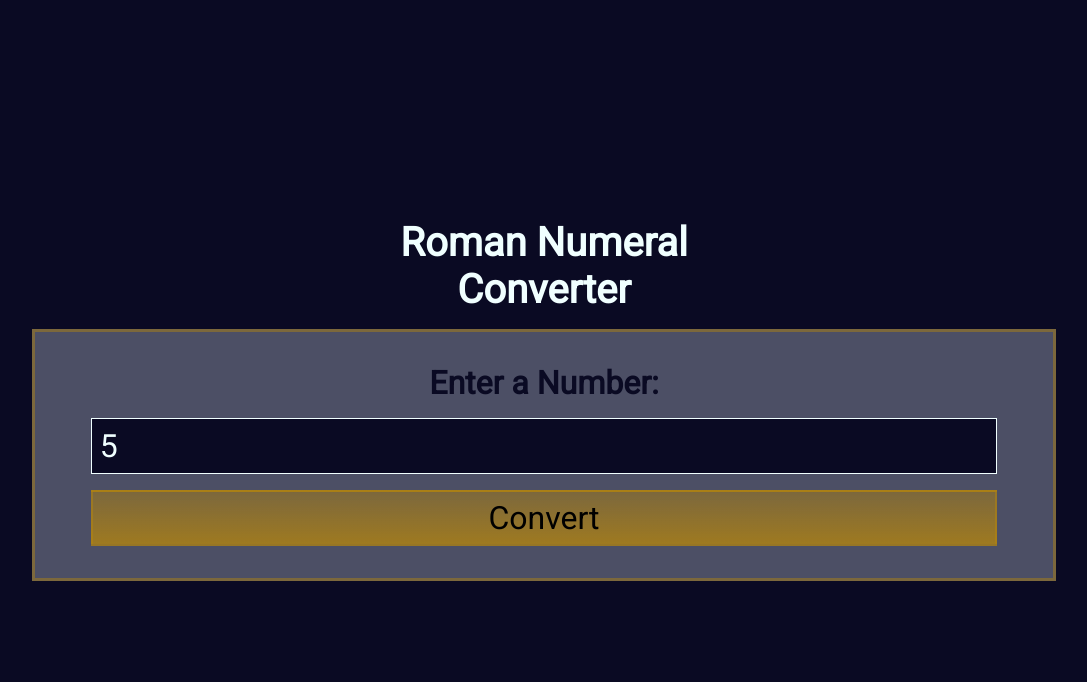
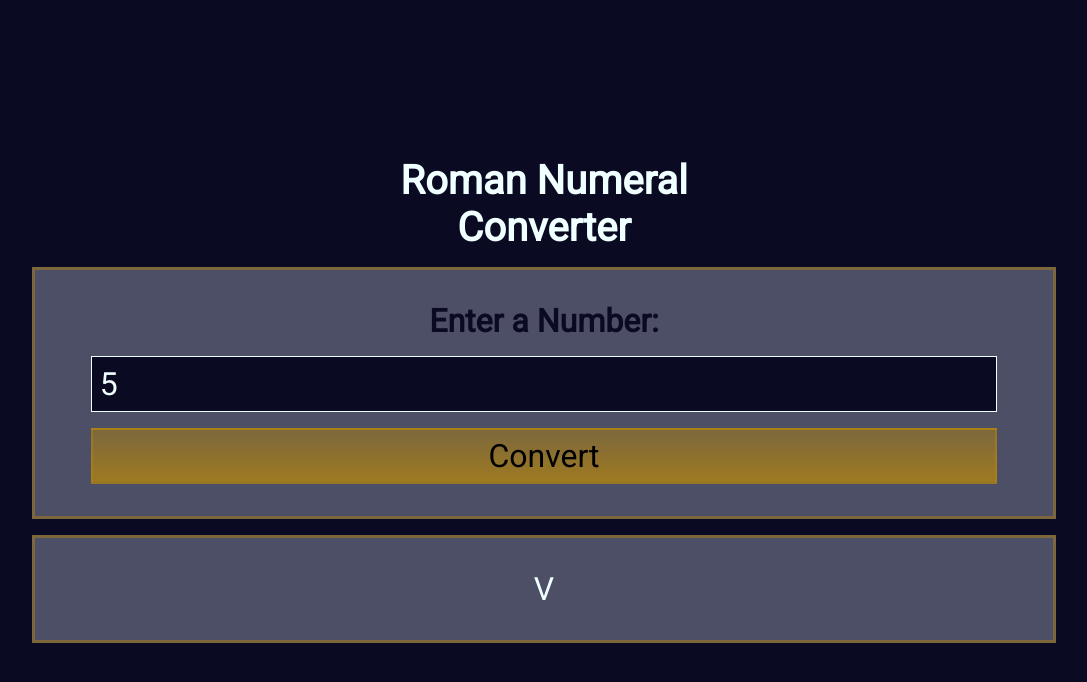
Before and after one commit to dineRiyad/Roman-Numeral-Converter-repo, a plain HTML site: page index.html in a window 1280 px wide. Both pictures are taken after typing "5" into the empty fields and a click on the button "Convert". Shown: the whole page, without its empty margins (96-1183 px from the left). Drawn offline with nearby package versions, Linux system fonts and the light colour scheme.

Commit message:
completing the js basic form next is to debug and make it dry

```diff
--- a/index.html
+++ b/index.html
@@ -19,7 +19,7 @@
           Convert
         </button>
       </form>
-      <div class="output box" id="output"></div>
+      <div class="hidden box" id="output"></div>
     </main>
     <script src="jscript.js"></script>
   </body>
--- a/jscript.js
+++ b/jscript.js
@@ -2,6 +2,95 @@ const converterForm = document.getElementById("converter-form");
 const number = document.getElementById("number");
 const convertBtn = document.getElementById("convert-btn");
 const output = document.getElementById("output");
+
+const combination = [
+  {
+    arabicValue: 1000,
+    result: "M",
+  },
+  {
+    arabicValue: 900,
+    result: "CM",
+  },
+  {
+    arabicValue: 500,
+    result: "D",
+  },
+  {
+    arabicValue: 400,
+    result: "CD",
+  },
+  {
+    arabicValue: 100,
+    result: "C",
+  },
+  {
+    arabicValue: 90,
+    result: "XC",
+  },
+  {
+    arabicValue: 50,
+    result: "L",
+  },
+  {
+    arabicValue: 40,
+    result: "XL",
+  },
+  {
+    arabicValue: 10,
+    result: "X",
+  },
+  {
+    arabicValue: 9,
+    result: "IX",
+  },
+  {
+    arabicValue: 5,
+    result: "V",
+  },
+  {
+    arabicValue: 4,
+    result: "IV",
+  },
+  {
+    arabicValue: 1,
+    result: "I",
+  },
+];
+
+const resultArray = [];
+
+const inputCheck = (input) => {
+  if (input < 1 || input === 0) {
+    output.classList.add("invalid-input");
+    output.innerText = `Please enter a number greater than or equal to 1.`;
+    return;
+  } else if (!input) {
+    output.classList.add("invalid-input");
+    output.innerText = `Please enter a valid number.`;
+  } else if (input > 3999) {
+    output.classList.add("invalid-input");
+    output.innerText = `Please enter a number less than or equal to 3999.`;
+    return;
+  } else {
+    output.innerText = "";
+  }
+};
+
+const convert = (input) => {
+  const { arabicValue, result } = combination;
+  if (input === 0) {
+    return;
+  } else {
+    const findGreaterThanInput = combination.find(
+      ({ arabicValue }) => arabicValue <= input
+    );
+
+    convert(input - findGreaterThanInput.arabicValue);
+    output.innerText += `${findGreaterThanInput.result}`;
+    console.log(findGreaterThanInput);
+  }
+};
 
 converterForm.addEventListener("submit", (e) => {
   e.preventDefault();
@@ -13,6 +102,10 @@ number.addEventListener("keydown", (e) => {
   }
 });
 
-convertBtn.addEventListener("click", () => {
-  console.log(number.value);
+convertBtn.addEventListener("click", (numberVal) => {
+  numberVal = parseInt(number.value);
+  output.classList.remove("hidden");
+  inputCheck(numberVal);
+
+  convert(numberVal);
 });
--- a/style.css
+++ b/style.css
@@ -13,6 +13,9 @@
 
   --gradient-primary-color: #b8870b72;
   --gradient-secondary-color: #b8870bc2;
+
+  --invalid-primary-color: #8b0000;
+  --invalid-secondary-color: #e9b2b2;
   /* Font sizes */
   --primary-font-size: 2rem;
   --secondary-font-size: 2.5rem;
@@ -54,6 +57,7 @@ body {
   width: 80%;
   padding: 2rem;
   background-color: var(--background-secondary-color);
+  text-align: center;
 }
 
 label {
@@ -84,6 +88,12 @@ label {
   cursor: pointer;
 }
 
-.output {
+.hidden {
   display: none;
 }
+
+.invalid-input {
+  color: var(--invalid-primary-color);
+  background-color: var(--invalid-secondary-color);
+  border-color: var(--invalid-primary-color);
+}
```
